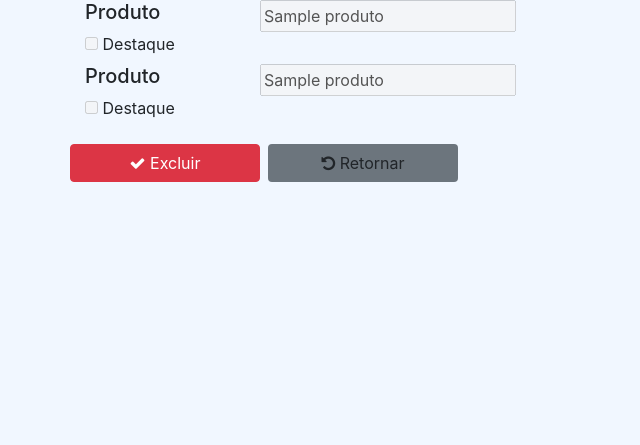
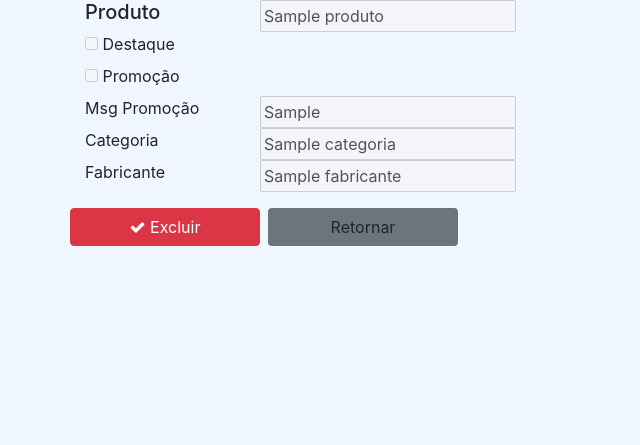
Before and after one commit to jamily-rebeca/PSI, a Django app: template loja/templates/produto/produto-delete.html in a window 1280 px wide. Shown: the part 56-501 px from the top of the page, without its empty margins (0-640 px from the left). Run offline with Django 4.2, Linux system fonts and the light colour scheme; the template is opened without the code that fills it: most values are stand-ins (such as "Sample title", 1, 10 or a date in 2020); some libraries are stand-ins or nearby versions.

Commit message:
Fabricante e Categoria

```diff
--- a/loja/templates/produto/produto-delete.html
+++ b/loja/templates/produto/produto-delete.html
@@ -7,7 +7,7 @@
 {% block content %}
 <div id="content">
     <div class="container">
-        <form method="POST" action= "/produto/delete" >
+        <form method="POST" action="/produto/delete">
             {% csrf_token %}
             <div class="row">
                 <input type="hidden" value="{{produto.id}}" name="id">
@@ -25,30 +25,35 @@
                 </div>
             </div>
             <div class="row">
-                <input type="hidden" value="{{produto.id}}" name="id">
-                <h5 for="Produto" class="col-md-2">Produto</h5>
-                <input value="{{produto.Produto}}" name="Produto" disabled>
-            </div>
-            <div class="row">
                 <div class="col-md-2">
-                    {% if produto.destaque %}
-                    <input type="checkbox" checked name="destaque" disabled>
+                    {% if produto.promocao %}
+                    <input type="checkbox" checked name="promocao" disabled>
                     {% else %}
-                    <input type="checkbox" name="destaque" disabled>
+                    <input type="checkbox" name="promocao" disabled>
                     {% endif %}
-                    <label for="destaque">Destaque</label>
+                    <label for="promocao">Promoção</label>
                 </div>
             </div>
             <div class="row">
-                <button type="submit" class="btn btn-danger col-md-2 mt-3 mr-2"><i class="fa
-                fa-check"></i> Excluir</button>
-                <a href={% url 'produto' %} class="btn bg-secondary col-md-2 mt-3"><i
-                class="fa fa-rotate-left"></i> Retornar</a>
+                <label for="msgPromocao" class="col-md-2">Msg Promoção</label>
+                <input value="{{produto.msgPromocao}}" name="msgPromocao" disabled>
+            </div>
+            <div class="row">
+                <label for="CategoriaFk" class="col-md-2">Categoria</label>
+                <input value="{{produto.categoria.Categoria}}" disabled>
+            </div>
+            <div class="row">
+                <label for="FabricanteFk" class="col-md-2">Fabricante</label>
+                <input value="{{produto.fabricante.Fabricante}}" disabled>
+            </div>
+            <div class="row">
+                <button type="submit" class="btn btn-danger col-md-2 mt-3 mr-2"><i class="fa fa-check"></i> Excluir</button>
+                <a href={% url 'produto' %} class="btn bg-secondary col-md-2 mt-3"><i class="fafa-rotate-left"></i> Retornar</a>
             </div>
         </form>
     </div>
 </div>
 {% endblock %}
 {% block scripts %}
-    <script src="{% static 'js/home.js' %}"></script>
+<script src="{% static 'js/home.js' %}"></script>
 {% endblock %}
--- a/loja/templates/produto/produto-edit.html
+++ b/loja/templates/produto/produto-edit.html
@@ -8,7 +8,7 @@ arquivo loja/templates/produto/produto-edit.html:
 {% block content %}
 <div id="content">
     <div class="container">
-            <form method="POST" action= "/produto/edit">
+        <form method="POST" action="/produto/edit">
             {% csrf_token %}
             <div class="row">
                 <input type="hidden" value="{{ produto.id }}" name="id">
@@ -39,6 +39,7 @@ arquivo loja/templates/produto/produto-edit.html:
                 <label for="msgPromocao" class="col-md-2">Msg Promoção</label>
                 <input value="{{ produto.msgPromocao }}" name="msgPromocao">
             </div>
+
             <div class="row">
                 <label for="CategoriaFk" class="col-md-2">Categorias</label>
                 <select name="CategoriaFk">
@@ -69,7 +70,8 @@ arquivo loja/templates/produto/produto-edit.html:
                 <button type="submit" class="btn btn-danger col-md-2 mt-3 mr-2">
                     <i class="fa fa-check"></i> Salvar
                 </button>
-                    <a href={% url 'produto' %} class="btn bg-secondary col-md-2 mt-3"><i class="fa fa-rotate-left"></i> Retornar</a>
+                <a href={% url 'produto' %} class="btn bg-secondary col-md-2 mt-3"><i class="fa fa-rotate-left"></i>
+                    Retornar</a>
             </div>
         </form>
     </div>
```
Also changed, not shown: loja/templates/produto/produto-create.html (+28 -0 lines), loja/templates/produto/produto-details.html (+14 -1 lines), loja/views/ProdutoView.py (+14 -4 lines). Lines whose indentation alone changed are shown as unchanged.
